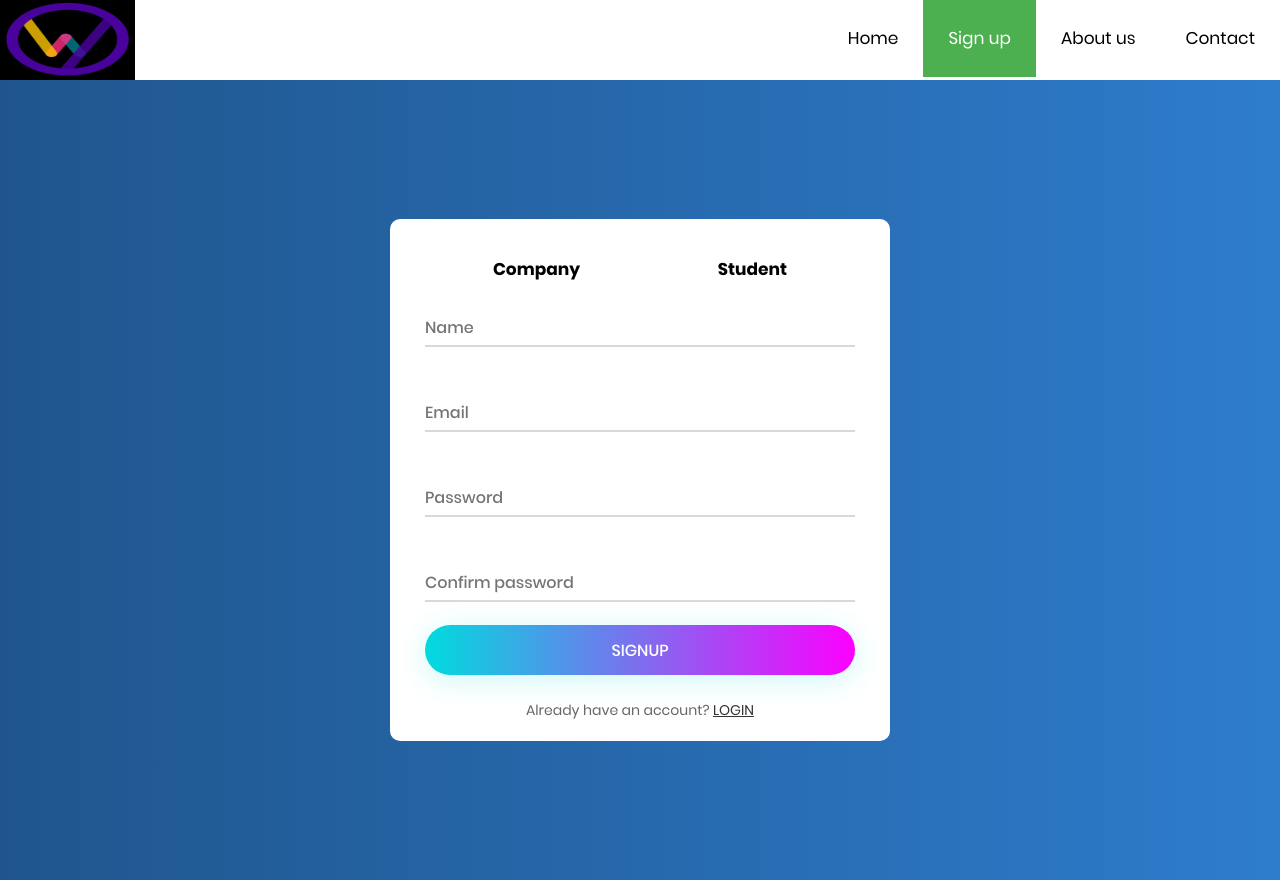
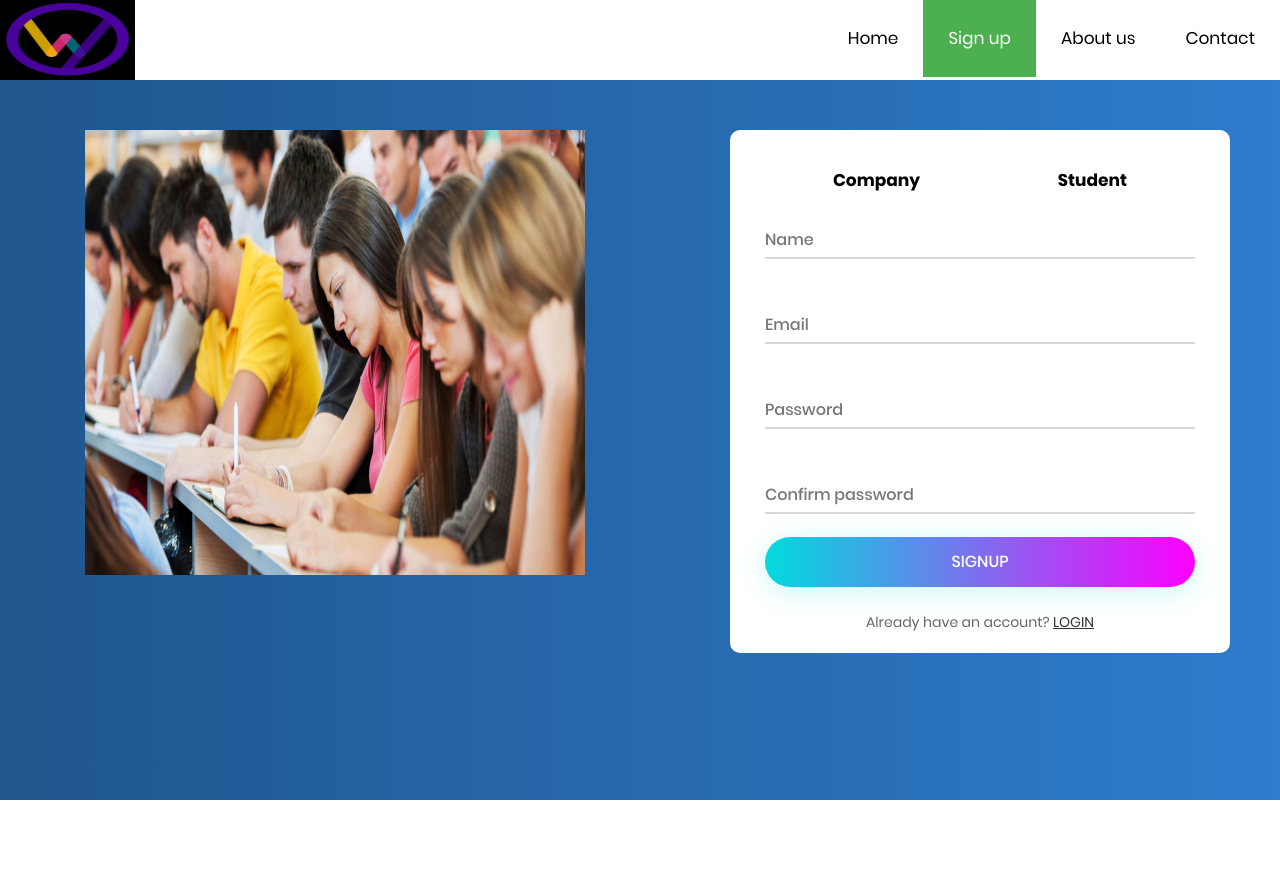
Before and after one commit to WidhyaOrg/WidhyaOrg.github.io, a Flask app: template templates/signup.html in a window 1280 px wide. After the commit the page ends 800 px from the top, so only its background shows below. Run offline with Flask 2, Linux system fonts and the light colour scheme; the template is opened without the code that fills it, so the values that code supplies are empty; some web fonts are replaced.

Commit message:
Update signup.html

```diff
--- a/templates/signup.html
+++ b/templates/signup.html
@@ -24,12 +24,14 @@
 </div>
 
 
-	 <div class="main">
+	 <div class="login">
+		<div class="wrap-pic p-l-35 p-r-35 p-t-0 p-b-0">
+			<img src="images/image1.jpg" ALT="Widhya" width=500 height=445>
+		</div>
 
-        <section class="signup">
-            <!-- <img src="images/image1.jpg" alt=""> -->
-            <div class="container-login">
-                <div class="wrap-signup p-l-35 p-r-35 p-t-20 p-b-20">
+
+
+                <div class="wrap-login p-l-35 p-r-35 p-t-20 p-b-20">
                     <form method="POST" id="signup-form" class="login100-form">
 					<span class="login100-form-title p-b-0">
 						<div class="nav">
@@ -83,15 +85,10 @@
 				</form>
                 </div>
             </div>
-        </section>
+
 
     </div>
 
-
-				</form>
-			</div>
-		</div>
-	</div>
 
 
 	<div id="dropDownSelect1"></div>
```
